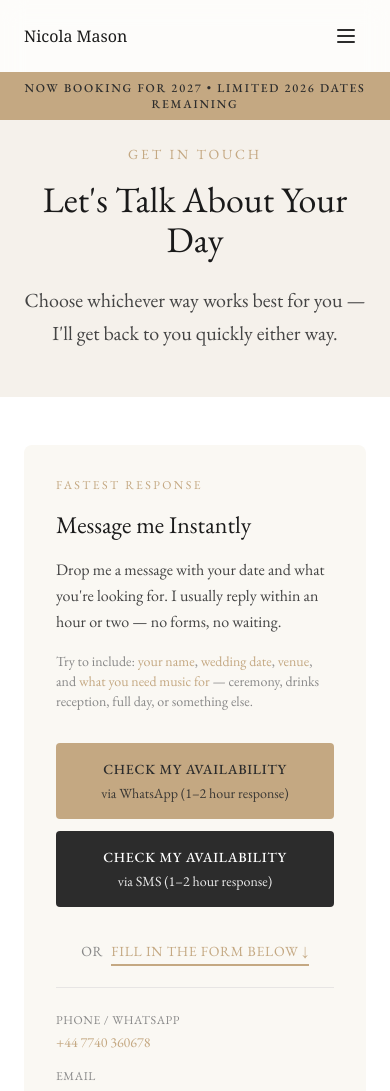
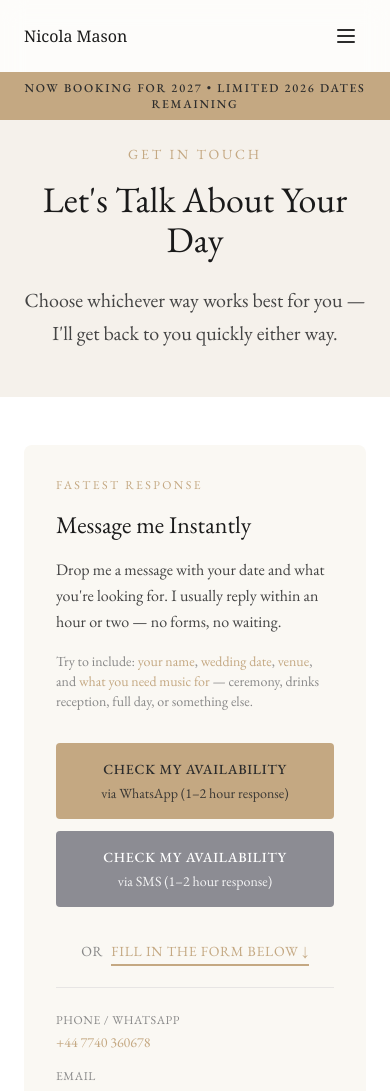
Before and after one commit to jsuth79/wedding-singer, a Next.js app: page /enquiry in a window 390 px wide. Shown: the top 1091 px of the page. Built offline with nearby package versions, Linux system fonts and the light colour scheme.

Commit message:
Make enquiry buttons responsive and tweak styles
Update enquiry page button classes to use lg:w-auto so they don't stretch full-width on large screens. Also adjust the SMS button background/hover colors to #8C8C93/#757578 for updated styling. (file: src/app/enquiry/page.tsx)

```diff
--- a/src/app/enquiry/page.tsx
+++ b/src/app/enquiry/page.tsx
@@ -54,7 +54,7 @@ export default function EnquirePage() {
 
               <TrackedWhatsAppLink
                 location="enquiry_page_whatsapp_col"
-                className="inline-flex flex-col items-center bg-[#C4A882] hover:bg-[#A68B5B] text-[#2C2C2C] px-8 py-4 text-sm uppercase tracking-wider transition-colors rounded-[4px] w-full text-center mb-3"
+                className="inline-flex flex-col items-center bg-[#C4A882] hover:bg-[#A68B5B] text-[#2C2C2C] px-8 py-4 text-sm uppercase tracking-wider transition-colors rounded-[4px] w-full lg:w-auto text-center mb-3"
               >
                 <span className="font-medium">Check My Availability</span>
                 <span className="text-sm normal-case tracking-normal mt-1 opacity-90">
@@ -64,7 +64,7 @@ export default function EnquirePage() {
 
               <a
                 href="sms:+447740360678?body=Hi%20Nicola%2C%20I'm%20%5BNAME%5D%20and%20I'm%20getting%20married%20on%20%5BDATE%5D%20at%20%5BVENUE%5D.%20I'm%20interested%20in%20music%20for%20%5BCEREMONY%20%2F%20DRINKS%20%2F%20FULL%20DAY%5D.%20Are%20you%20available%3F"
-                className="inline-flex flex-col items-center bg-[#2C2C2C] hover:bg-[#1a1a1a] text-white px-8 py-4 text-sm uppercase tracking-wider transition-colors rounded-[4px] w-full text-center mb-8"
+                className="inline-flex flex-col items-center bg-[#8C8C93] hover:bg-[#757578] text-white px-8 py-4 text-sm uppercase tracking-wider transition-colors rounded-[4px] w-full lg:w-auto text-center mb-8"
               >
                 <span className="font-medium">Check My Availability</span>
                 <span className="text-sm normal-case tracking-normal mt-1 opacity-90">
```
